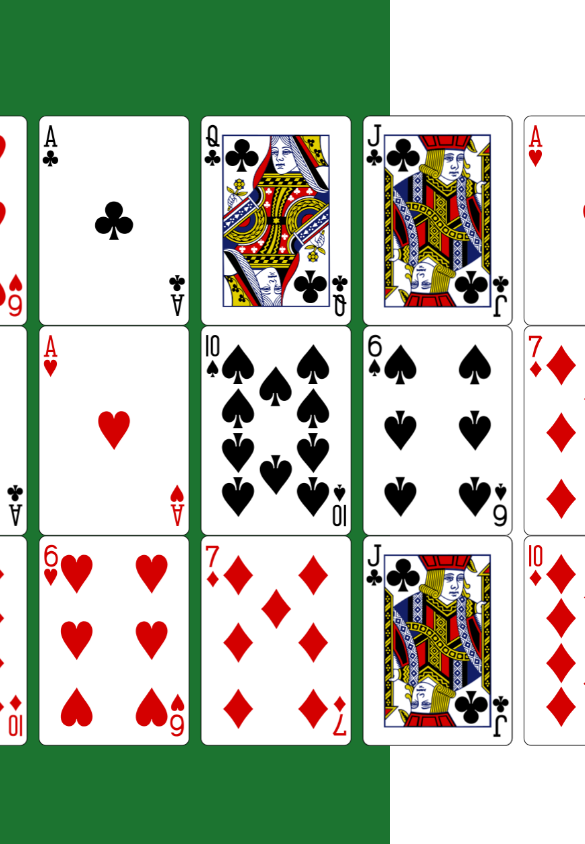
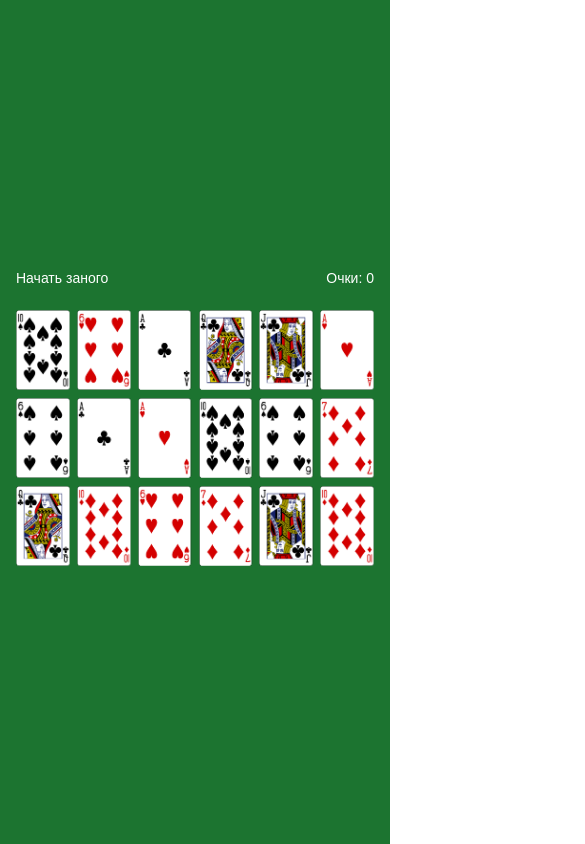
Before and after one commit to Vixtir/memoryGame, a React app: page / in a window 390 px wide. Both pictures are taken after a click on the button "Начать игру". Shown: the top 844 px of the page, 585 px wide, since content can reach past the window. Built offline with nearby package versions, Linux system fonts and the light colour scheme.

Commit message:
responsive

```diff
--- a/src/containers/StartWindow.js
+++ b/src/containers/StartWindow.js
@@ -7,7 +7,7 @@ const StartWindow = ({
   startGame
 }) => (
   <div className='start-window'>
-    <img src='/images/StartGame.png'/>
+    <img src='/images/StartGame.png' className='start-window_image'/>
     <p className='start-window_title'>
       MEMORY GAME
     </p>
--- a/src/styles/card-board.styl
+++ b/src/styles/card-board.styl
@@ -1,6 +1,6 @@
 .card-board
-  margin: 20px 0
   display: flex
   flex-flow: row wrap
   justify-content: space-between
-  min-width: 960px
+  width: 100%
+  margin-top: 24px
--- a/src/styles/card.styl
+++ b/src/styles/card.styl
@@ -1,13 +1,15 @@
 .card
-  box-sizing: border-box;
+  box-sizing: border-box
   position relative
   display: inline-block
-  width: calc(910px / 6)
-  margin-bottom: 10px
-  height: 200px
   perspective: 1000px
   visibility:visible;
   opacity:1
+  width: 15%
+  height:80px
+  margin-bottom: 8px;
+  will-change: height;
+  transition: height .6s ease-in-out;
 
 .card-front
   position: absolute
@@ -21,11 +23,13 @@
 
 .card-image
   height: 100%
-  width: calc(910px / 6)
+  width: 100%
+  height:80px
 
 .card-back-image
   height: 100%
-  width: calc(910px / 6)
+  width 100%
+  height:80px
   border-radius: 5px
 
 .card-flipper
@@ -38,4 +42,20 @@
 .guessed
   visibility:hidden;
   opacity:0;
-  transition: visibility 0s linear 0.6s,opacity 0.6s linear;
+  transition: visibility 0s linear 0.6s, opacity 0.6s linear;
+
+@media screen and (orientation: landscape) and (min-height: 480px) and (min-width: 640px)
+  .card, .card-image, .card-back-image
+    height: 120px
+
+@media screen and (orientation: landscape) and (min-width: 1024px) and (min-height: 768px)
+  .card, .card-image, .card-back-image
+    height: 180px
+
+@media screen and (orientation: portrait) and (min-width: 768px) and (min-height: 480px)
+  .card, .card-image, .card-back-image
+    height: 130px
+
+@media screen and (orientation: portrait) and (min-width: 1024px) and (min-height: 768px)
+  .card, .card-image, .card-back-image
+    height: 180px
--- a/src/styles/end-window.styl
+++ b/src/styles/end-window.styl
@@ -1,7 +1,10 @@
 .end-window
   display: flex
   flex-flow: column wrap
-  width: 960px
+  width 100%
+  max-width 960px
+  min-width 320px
+  padding 16px
   align-content: flex-start
   align-items: center
 
--- a/src/styles/game-window.styl
+++ b/src/styles/game-window.styl
@@ -2,7 +2,10 @@
   display:flex
   flex-wrap: wrap
   justify-content: space-between
-  width: 960px
+  width: 100%;
+  max-width: 460px
+  min-width: 320px
+  padding: 0 16px;
 
 .game-window_reset-btn
   font-size: 14px
@@ -10,3 +13,19 @@
   background: none
   color: white
   cursor: pointer
+
+@media screen and (orientation: landscape) and (min-width: 640px) and (min-height: 480px)
+  .game-window
+    max-width: 640px
+
+@media screen and (orientation: landscape) and (min-width: 1024px) and (min-height: 768px)
+  .game-window
+    max-width: 960px
+
+@media screen and (orientation: portrait) and (min-width: 768px) and (min-height: 480px)
+  .game-window
+    max-width: 768px
+
+@media screen and (orientation: portrait) and (min-width: 1024px) and (min-height: 768px)
+  .game-window
+    max-width: 960px
--- a/src/styles/index.styl
+++ b/src/styles/index.styl
@@ -11,3 +11,4 @@
   font-family: 'OpenSans-Bold', sans-serif;
   margin: 0;
   padding: 0;
+  box-sizing: border-box;
--- a/src/styles/start-window.styl
+++ b/src/styles/start-window.styl
@@ -1,9 +1,16 @@
 .start-window
-  width 960px
+  width 100%
+  max-width 960px
+  min-width 320px
+  padding 0 16px
   display: flex
   flex-flow: column wrap
   align-items: center
   align-content: center
+
+.start-window_image
+  width 100%
+  max-width 320px
 
 .start-window_title
   color: rgba(255,255,255, .85)
@@ -11,3 +18,7 @@
 
 .start-window_button
   margin: 10px 20px
+
+@media screen and (min-width: 600px)
+  .start-window_image
+    max-width 500px
```
